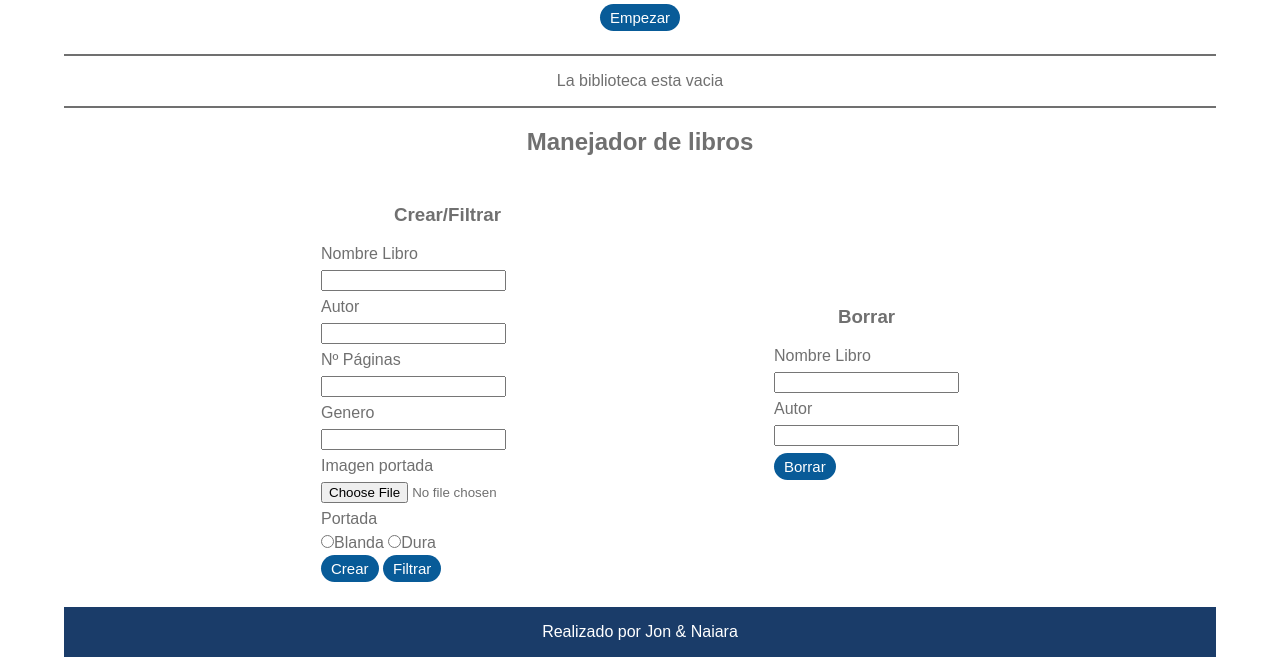
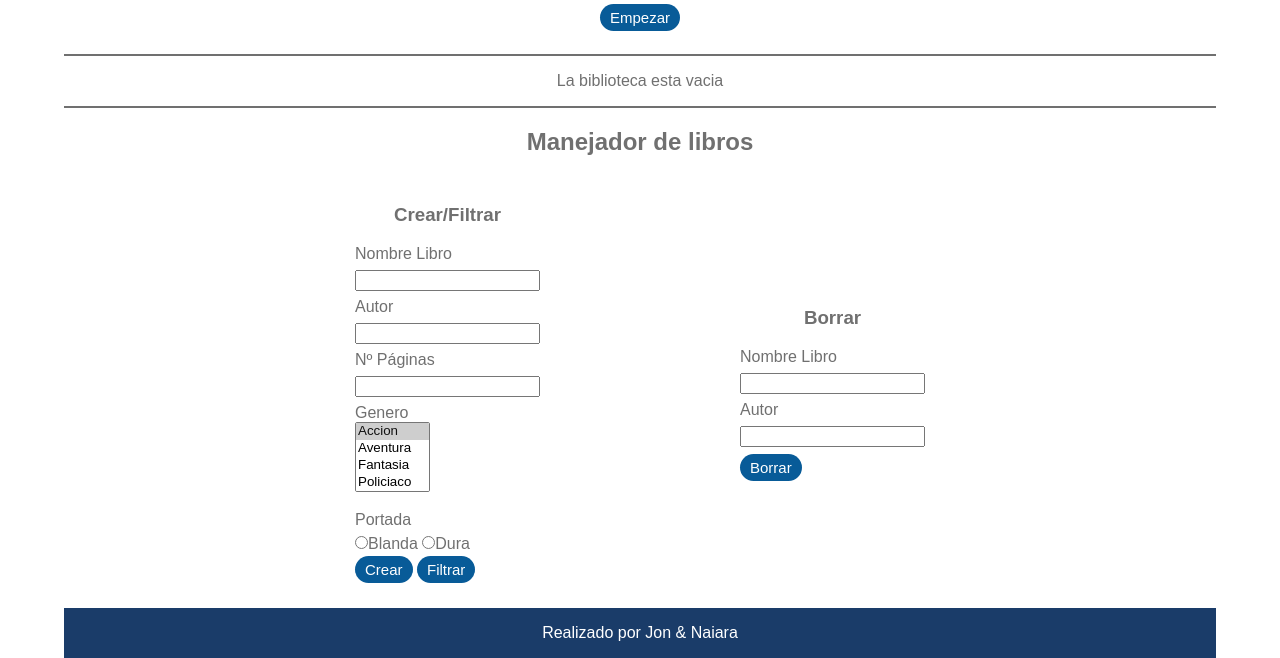
Before and after one commit to Jon-Garcia-Tamayo/Proyecto-3-NJ, a PHP site: page / in a window 1280 px wide. Shown: the part 444-1102 px from the top of the page. Run offline with PHP 8.4, Linux system fonts and the light colour scheme; some libraries are stand-ins or nearby versions.

Commit message:
html terminado

```diff
--- a/vistas/resultado.php
+++ b/vistas/resultado.php
@@ -28,10 +28,14 @@
                     <input type="text" name="autor" required /><br />
                     <label id="paginas">Nº Páginas</label><br>
                     <input type="text" name="paginas" /><br />
-                    <label id="genero">Genero</label><br>
-                    <input type="text" name="genero" /><br />
-                    <label class="imagenPortada">Imagen portada</label><br />
-                    <input type="file" name="imagenPortada" /><br />
+                    <label class="generos">Genero</label><br />
+                    <select name="generos[]" multiple="multiple">
+                        <option value="accion" selected="selected">Accion</option>
+                        <option value="aventura">Aventura</option>
+                        <option value="fantasia">Fantasia</option>
+                        <option value="policiaco">Policiaco</option>
+                        <option value="paranormal">Paranormal</option>
+                    </select><br /><br />
                     <label class="imagenPortada">Portada</label><br />
                     <div class='portada'>
                         <input type="radio" name="portadaTipo" value="portadaBlanda" />Blanda
```
